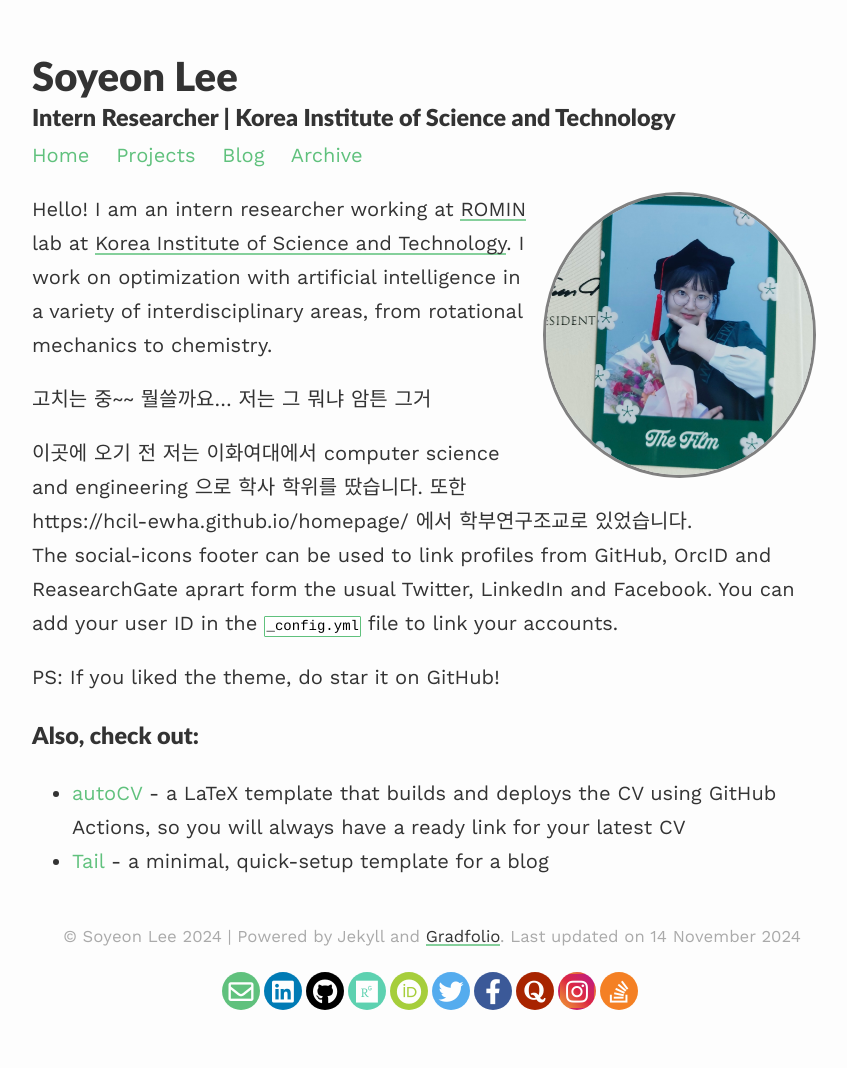
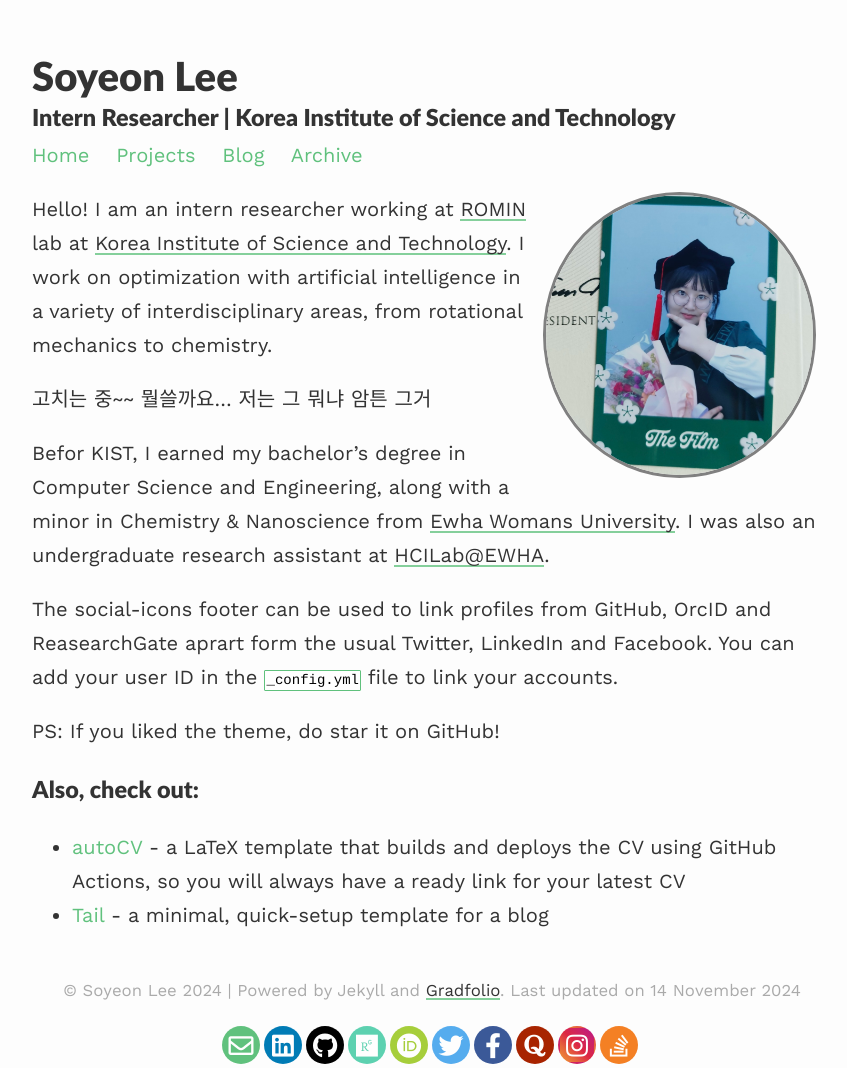
Before and after one commit to soysilver/soysilvery, a Jekyll site: the page built from index.md, in a window 1280 px wide. Shown: the whole page, without its empty margins (208-1055 px from the left). Built offline with Jekyll 4.4.1, drawn with Linux system fonts in a browser that asks for light colours; nearby versions of some CDN libraries; before the commit the page ends 1014 px from its top, so only the background shows below that.

Commit message:
Update index.md

```diff
--- a/index.md
+++ b/index.md
@@ -12,7 +12,9 @@ Hello! I am an intern researcher working at [ROMIN](https://romin.re.kr/){:targe
 고치는 중~~ 뭘쓸까요...
 저는 그 뭐냐 암튼 그거
 
-이곳에 오기 전 저는 이화여대에서 computer science and engineering 으로  학사 학위를 땄습니다. 또한 https://hcil-ewha.github.io/homepage/ 에서 학부연구조교로 있었습니다.
+Befor KIST, I earned my bachelor's degree in Computer Science and Engineering, along with a minor in Chemistry & Nanoscience from [Ewha Womans University](https://www.ewha.ac.kr/ewhaen/index.do){:target="_blank"}. I was also an undergraduate research assistant at [HCILab@EWHA](https://hcil-ewha.github.io/homepage/){:target="_blank"}.
+
+
 The social-icons footer can be used to link profiles from GitHub, OrcID and ReasearchGate aprart form the usual Twitter, LinkedIn and Facebook. You can add your user ID in the `_config.yml` file to link your accounts.
 
 PS: If you liked the theme, do star it on GitHub!
```
